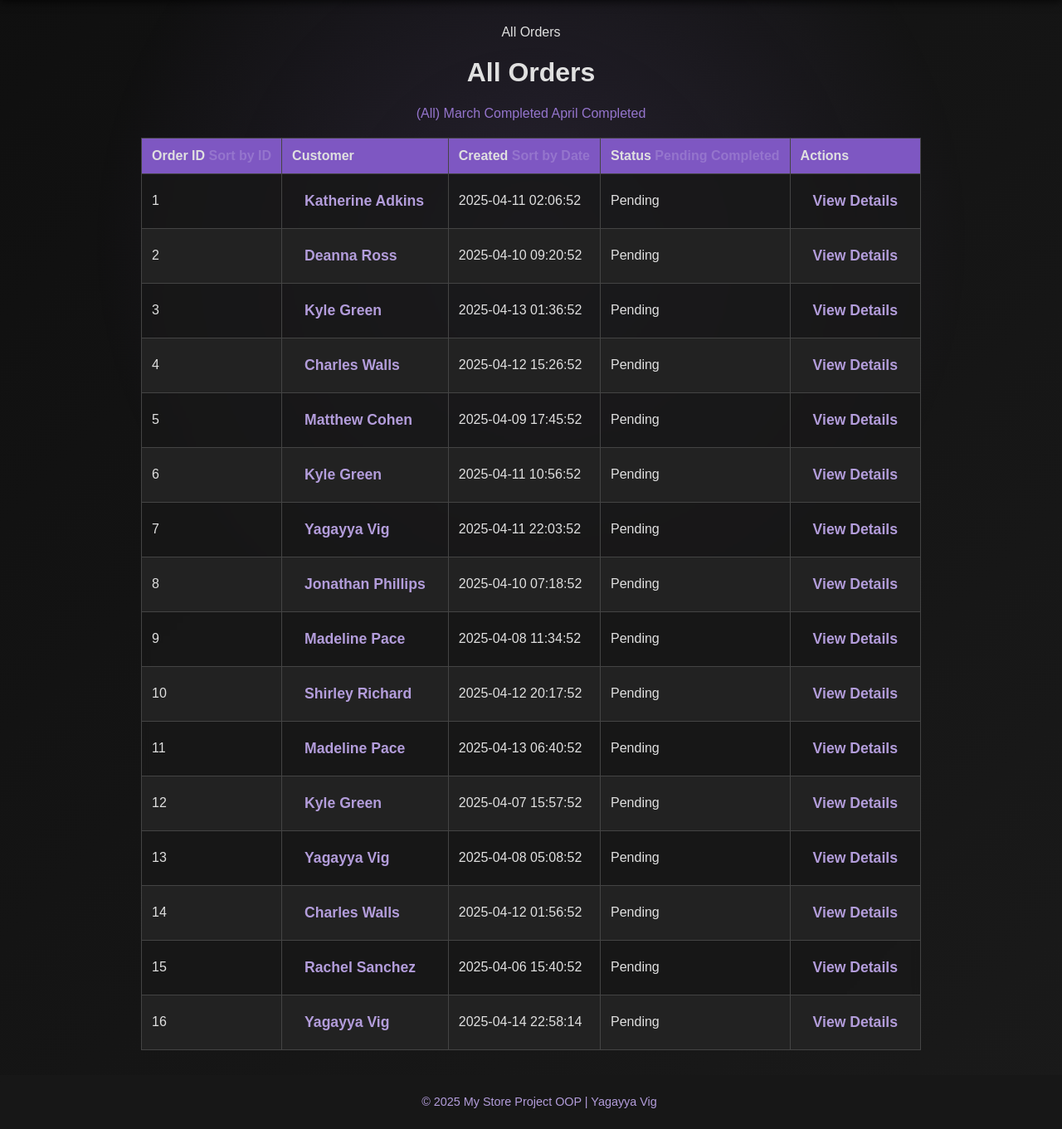
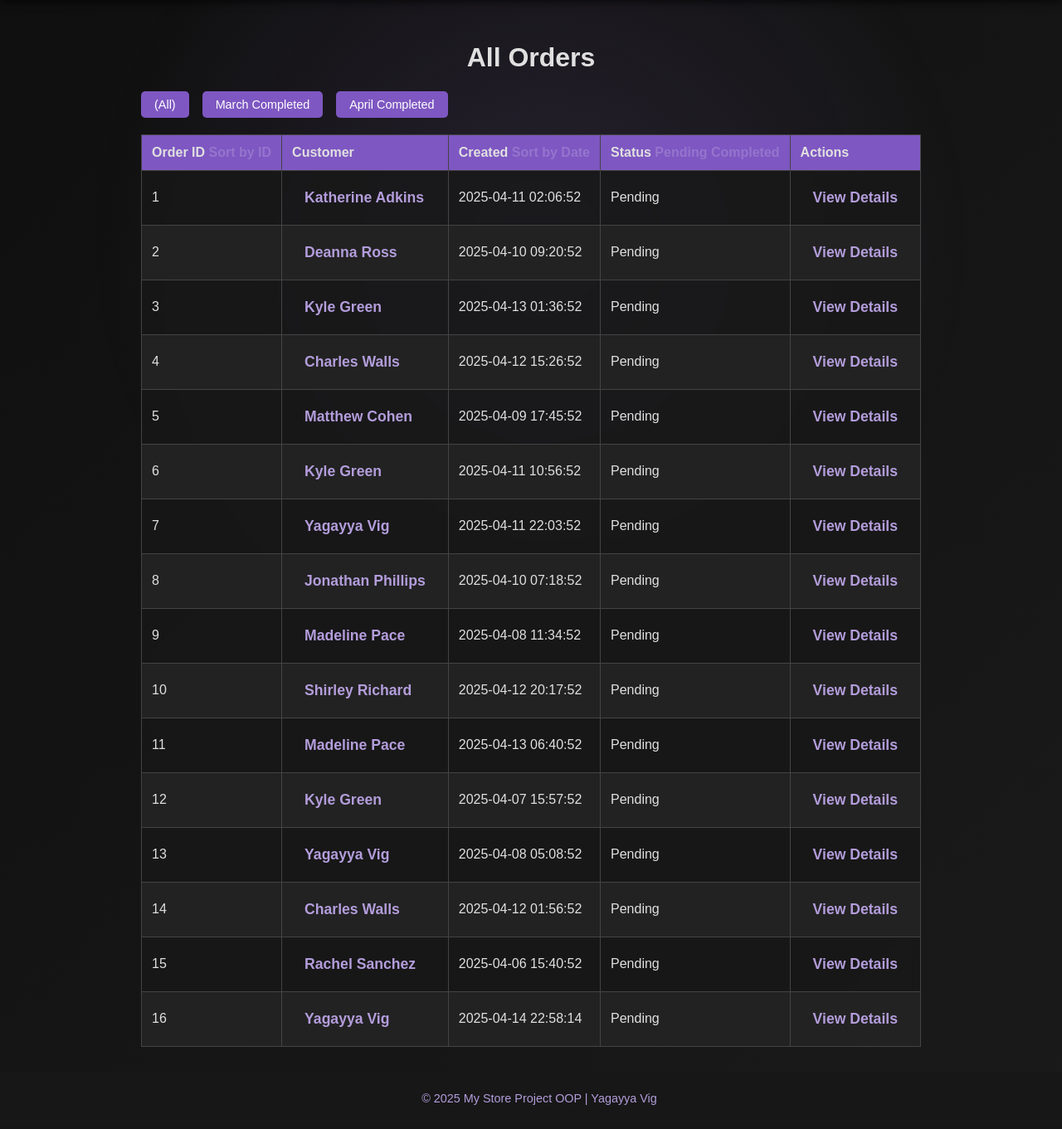
Before and after one commit to yagayyavig/Portfolio, a Flask app: page /python2/orders in a window 1280 px wide. Shown: the part 109-1470 px from the top of the page at 83% size. After the commit the page ends 1441 px from the top, so only its background shows below. Run offline with Flask 3, Linux system fonts and the light colour scheme.

Commit message:
css fixed

```diff
--- a/python2/Store/static/style.css
+++ b/python2/Store/static/style.css
@@ -38,6 +38,34 @@ body {
   transform: scale(1.05);
   box-shadow: 0 6px 20px rgba(255, 75, 43, 0.4);
 }
+
+
+.filter-buttons {
+  display: flex;
+  gap: 1rem;
+  margin-bottom: 1rem;
+  justify-content: flex-start;
+}
+
+/* Filter Button Styling */
+.filter-btn {
+  background: #7e57c2;
+  color: white;
+  padding: 8px 16px;
+  border: none;
+  border-radius: 5px;
+  font-size: 0.9rem;
+  cursor: pointer;
+  text-decoration: none;
+  transition: background 0.3s ease, box-shadow 0.3s ease, transform 0.3s ease;
+}
+
+.filter-btn:hover {
+  background: #673ab7;
+  box-shadow: 0px 0px 10px #9575cd;
+  transform: scale(1.05);
+}
+
 
 /* Add back button responsive design */
 @media screen and (max-width: 480px) {
--- a/python2/Store/templates/orders.html
+++ b/python2/Store/templates/orders.html
@@ -2,15 +2,13 @@
 
 {% block title %}Flask Store - Orders{% endblock %}
 
-{% block header %}All Orders{% endblock %}
-
 {% block content %}
 <h1>All Orders</h1>
 
-<div style="margin-bottom: 1rem;">
-    <a href="/python2/orders" class="btn">(All)</a>
-    <a href="/python2/orders?completed_after=2025.03/01@00:00&completed_before=2025.03/31@23:59" class="btn">March Completed</a>
-    <a href="/python2/orders?completed_after=2025.04/01@00:00&completed_before=2025.04/08@24:00" class="btn">April Completed</a>
+<div class="filter-buttons">
+    <a href="/python2/orders" class="filter-btn">(All)</a>
+    <a href="/python2/orders?completed_after=2025.03/01@00:00&completed_before=2025.03/31@23:59" class="filter-btn">March Completed</a>
+    <a href="/python2/orders?completed_after=2025.04/01@00:00&completed_before=2025.04/08@24:00" class="filter-btn">April Completed</a>
 </div>
 
 {% if orders %}
```
